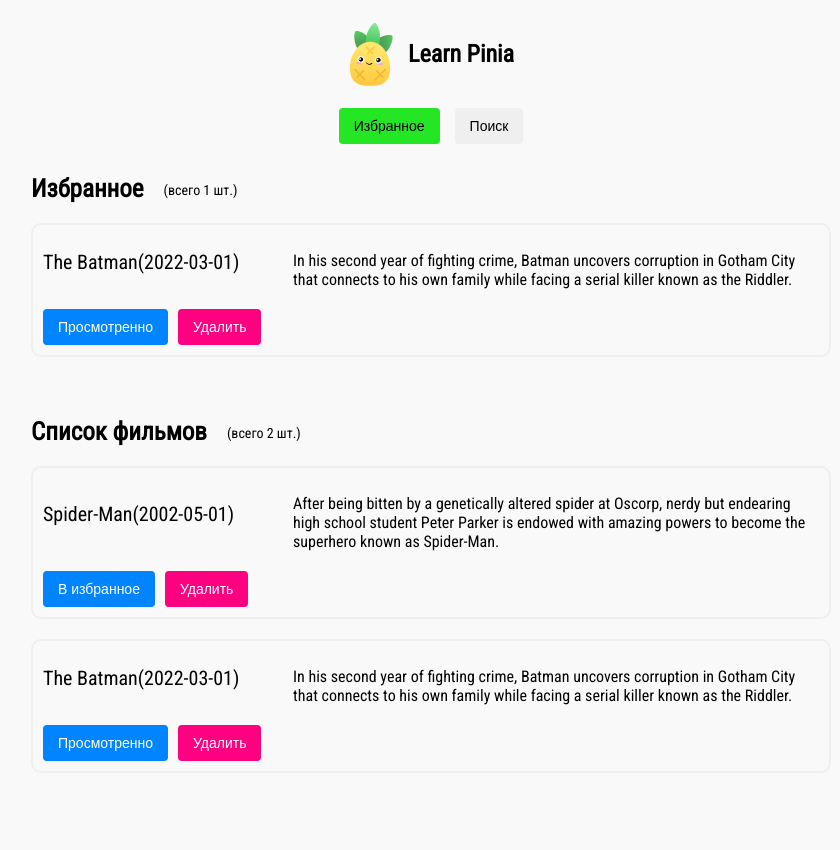
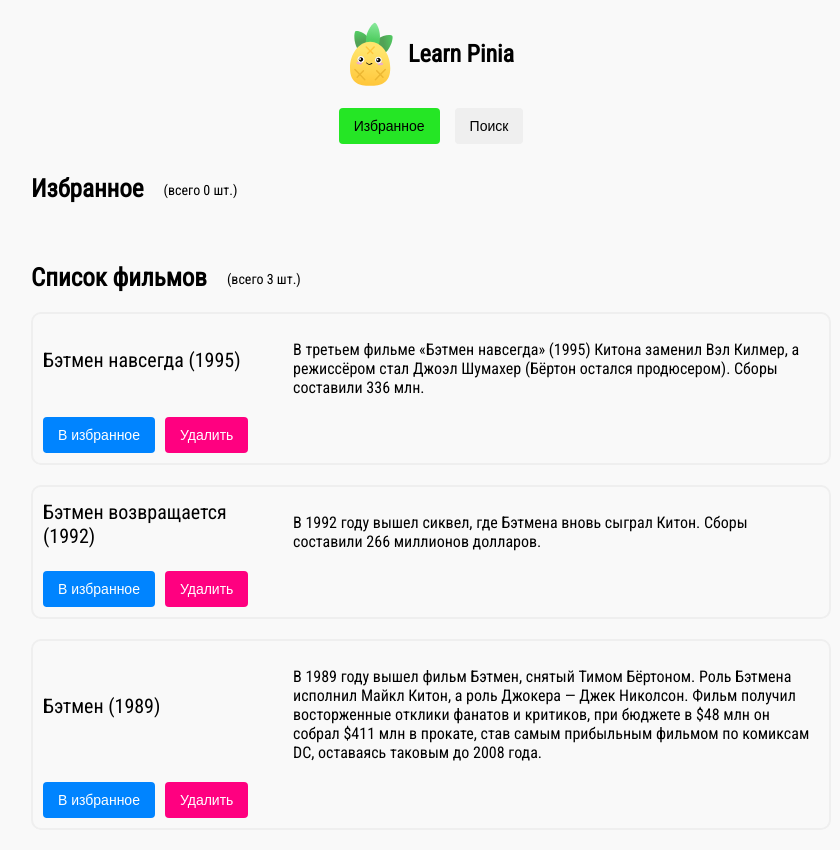
Before and after one commit to not-iron-yury/Pinia_Learn, a Vue app: page / in a window 1280 px wide. Both pictures are taken after a click on the button "Избранное". Shown: the whole page, without its empty margins (209-1049 px from the left). Before the commit the page ends 800 px from the top, so only its background shows below. Built offline with nearby package versions, Linux system fonts and the light colour scheme.

Commit message:
Ассинхронные actions  (правки и доработка)
Changes to be committed:
	modified:   src/components/Movie.vue
	modified:   src/components/Search.vue
	modified:   src/stores/MovieStore.js
	modified:   src/stores/SearchStore.js

```diff
--- a/src/components/Movie.vue
+++ b/src/components/Movie.vue
@@ -4,9 +4,16 @@
 const movieStore = useMovieStore();
 
 const props = defineProps({
-  movie: Object,
-  required: true,
-  default: () => {},
+  movie: {
+    type: Object,
+    required: true,
+    default: () => {},
+  },
+  isSearch: {
+    type: Boolean,
+    required: false,
+    default: false,
+  },
 });
 </script>
 
@@ -17,15 +24,20 @@
       :alt="movie.original_title"
       class="movie-img"
     /> -->
-    <div class="movie-name">{{ movie.original_title }}({{ movie.release_date }})</div>
+    <div class="movie-name">{{ movie.original_title }} ({{ movie.release_date }})</div>
     <p class="movie-overview">{{ movie.overview }}</p>
 
-    <div class="movie-buttons">
+    <div class="movie-buttons" v-if="!isSearch">
       <button class="btn movie-buttons-watched" @click="movieStore.toggleWatched(movie.id)">
         <span>{{ movie.isWatched ? 'Просмотренно' : 'В избранное' }}</span>
       </button>
       <button class="btn movie-buttons-delete" @click="movieStore.deleteMovie(movie.id)">
         <span>Удалить</span>
+      </button>
+    </div>
+    <div class="movie-buttons" v-else>
+      <button class="btn movie-buttons-watched">
+        <span>В избранное</span>
       </button>
     </div>
   </article>
--- a/src/components/Search.vue
+++ b/src/components/Search.vue
@@ -5,31 +5,26 @@
 import Movie from '../components/Movie.vue';
 
 const searchStore = useSearchStore();
-const searchMovie = ref('');
+//const searchMovie = ref('');
 
 function handleSearch(event) {
   const movieTitle = event.target.elements['search-input'];
-
   if (movieTitle.value) {
-    searchMovie.value = movieTitle.value;
-
-    console.log('Искомый фильм:', searchMovie.value);
-    searchStore.getMovies(searchMovie.value);
-
+    //searchMovie.value = movieTitle.value;
+    searchStore.getMovies(movieTitle.value);
     movieTitle.value = '';
   }
 }
 </script>
 
 <template>
-  <!-- https://www.youtube.com/watch?v=TWIu6JUQqi8 -->
   <section>
     <h2>Поиск</h2>
     <div class="search">
       <form @submit.prevent="handleSearch" class="search-form">
         <label class="search-label"
           >Какой фильм ты хочешь посмотреть?
-          <input id="search-input" class="search-input" type="text" placeholder="Введите название фильма" />
+          <input id="search-input" class="search-input" type="text" placeholder="Введи название фильма" />
         </label>
         <button class="btn search-btn">Найти</button>
       </form>
--- a/src/stores/MovieStore.js
+++ b/src/stores/MovieStore.js
@@ -4,25 +4,30 @@
   state: () => ({
     movies: [
       {
-        id: 1,
-        original_title: 'Spider-Man',
+        id: 3,
+        original_title: 'Бэтмен навсегда',
         overview:
-          'After being bitten by a genetically altered spider at Oscorp, nerdy but endearing high school student Peter Parker is endowed with amazing powers to become the superhero known as Spider-Man.',
-        poster_path: '/gh4cZbhZxyTbgxQPxD0dOudNPTn.jpg',
-        release_date: '2002-05-01',
+          'В третьем фильме «Бэтмен навсегда» (1995) Китона заменил Вэл Килмер, а режиссёром стал Джоэл Шумахер (Бёртон остался продюсером). Сборы составили 336 млн.',
+        release_date: '1995',
         isWatched: false,
       },
       {
         id: 2,
-        original_title: 'The Batman',
+        original_title: 'Бэтмен возвращается',
+        overview: 'В 1992 году вышел сиквел, где Бэтмена вновь сыграл Китон. Сборы составили 266 миллионов долларов.',
+        release_date: '1992',
+        isWatched: false,
+      },
+      {
+        id: 1,
+        original_title: 'Бэтмен',
         overview:
-          'In his second year of fighting crime, Batman uncovers corruption in Gotham City that connects to his own family while facing a serial killer known as the Riddler.',
-        poster_path: '/b0PlSFdDwbyK0cf5RxwDpaOJQvQ.jpg',
-        release_date: '2022-03-01',
-        isWatched: true,
+          'В 1989 году вышел фильм Бэтмен, снятый Тимом Бёртоном. Роль Бэтмена исполнил Майкл Китон, а роль Джокера — Джек Николсон. Фильм получил восторженные отклики фанатов и критиков, при бюджете в $48 млн он собрал $411 млн в прокате, став самым прибыльным фильмом по комиксам DC, оставаясь таковым до 2008 года.',
+        release_date: '1989',
+        isWatched: false,
       },
     ],
-    activeTab: 1,
+    activeTab: 2,
   }),
   getters: {
     watchedVMoveies() {
--- a/src/stores/SearchStore.js
+++ b/src/stores/SearchStore.js
@@ -1,18 +1,25 @@
 import { defineStore } from 'pinia';
-const url = 'https:api.themoviedb.org/3/search/movie?api_key=02708c4929ad93aa5e68f8ee7bfa4445&query=';
+const url = 'https://594e11f9a59c6f1d.mokky.dev/movies?original_title';
 
 export const useSearchStore = defineStore('searchStore', {
   state: () => ({
     loader: false,
-    movies: [],
+    movies: () => [],
   }),
   actions: {
     async getMovies(search) {
-      this.loader = true;
-      const res = await fetch(`${url}${search}`);
-      const data = await res.json();
-      this.movies = data.results;
-      this.loader = false;
+      try {
+        this.loader = true;
+        const res = await fetch(`${url}=*${search}*`);
+        const data = await res.json();
+        this.movies = data;
+
+        if (res.status !== 200) {
+          console.error('Ошибка fetch', res.status);
+        }
+      } finally {
+        this.loader = false;
+      }
     },
   },
 });
```
